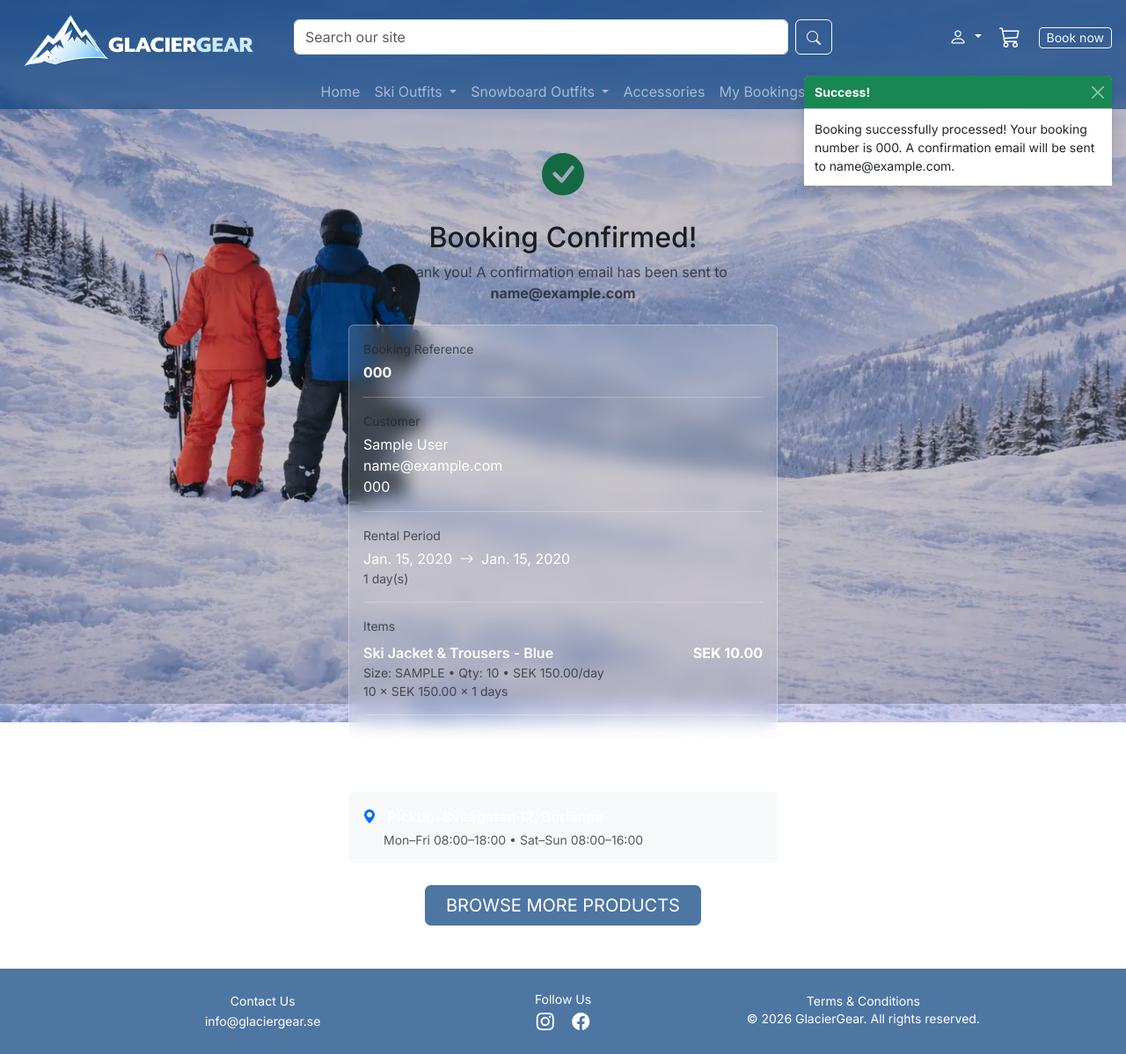
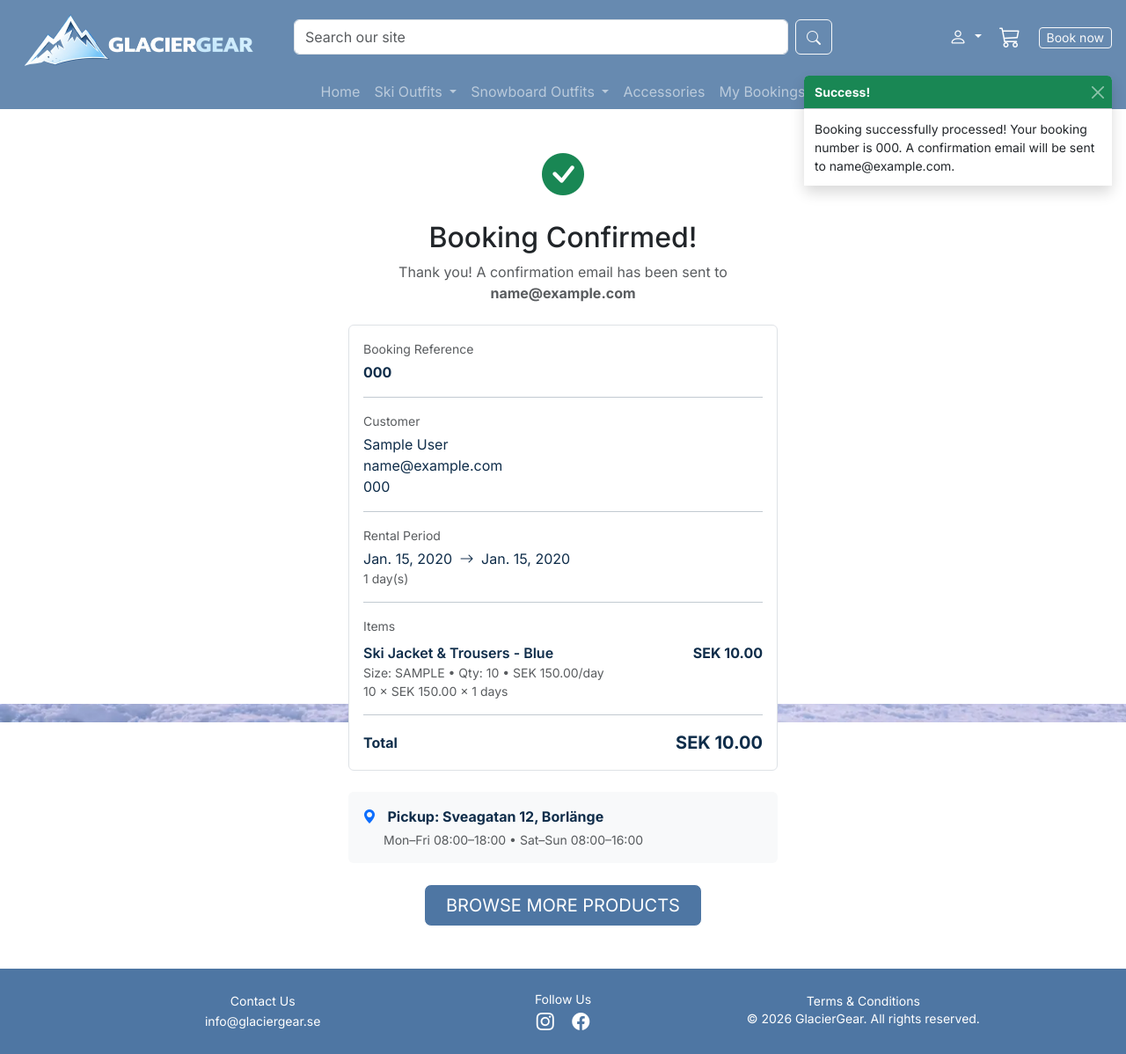
Before and after one commit to jolantadjatlova/GlacierGear, a Django app: page /checkout/success/000/ in a window 1280 px wide. Shown: the whole page at 88% size. Run offline with Django 3.2, Linux system fonts and the light colour scheme; a user stored in the database is signed in; data comes from the database, SQL or seed files in the repository; tables that the repository leaves empty hold one stand-in row (values such as "Sample post"); parts of the project's set-up code (start-up, migrations or seed data) failed here and were passed over; some libraries are stand-ins or nearby versions.

Commit message:
Fix checkout success page - white background and correct total display

```diff
--- a/checkout/templates/checkout/checkout_success.html
+++ b/checkout/templates/checkout/checkout_success.html
@@ -4,7 +4,8 @@
 {% block extra_title %}Booking Confirmed{% endblock %}
 
 {% block content %}
-<div class="container my-5">
+<div class="overlay"></div>
+<div class="container my-5" style="position: relative; z-index: 2;">
     <div class="row justify-content-center">
         <div class="col-12 col-md-8 col-lg-6">
 
```
